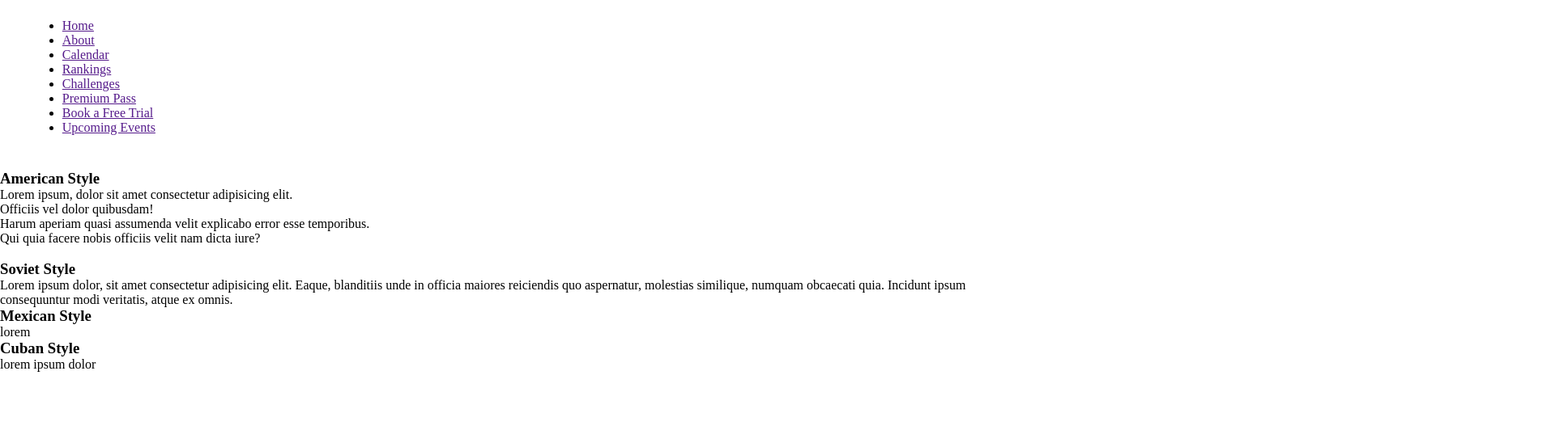
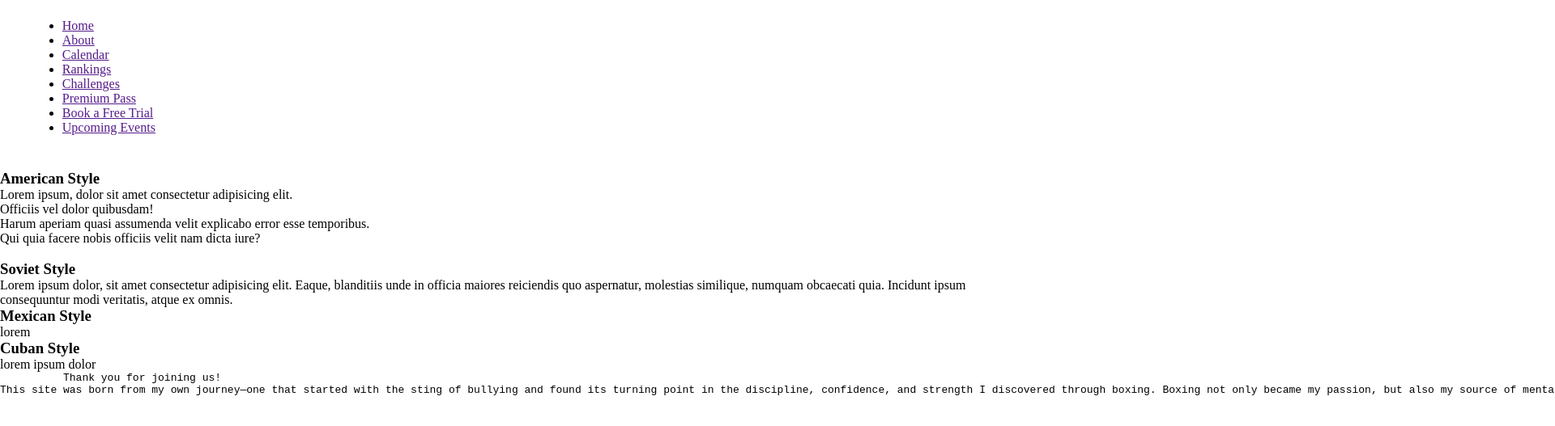
Before and after one commit to aiger2569/Workout_web, a plain HTML site: page index.html in a window 1280 px wide. Shown: the part 59-586 px from the top of the page at 81% size, 1920 px wide, since content can reach past the window. Drawn offline with Linux system fonts and the light colour scheme.

Commit message:
Update index.html

```diff
--- a/index.html
+++ b/index.html
@@ -50,13 +50,19 @@
              <h3>Cuban Style</h3>
              <p>lorem ipsum dolor</p>
          </section>
+     </div>
 
         <form action=""></form>
         <table>
             <item></item>
         </table>
 
-   </div>
+  <div>
+      <pre>
+          Thank you for joining us!
+This site was born from my own journey—one that started with the sting of bullying and found its turning point in the discipline, confidence, and strength I discovered through boxing. Boxing not only became my passion, but also my source of mental peace and self-growth. When I began, I struggled with the confusion of where to start, the lack of reliable equipment knowledge, improper training guidance, and the mystery of diet, weight maintenance, and cutting. I faced overpriced courses, scarce coaches, and limited gym access. I built this platform to make boxing knowledge accessible, affordable, and clear for everyone—so no one has to face the same hurdles alone. Your login today is more than just signing in; it’s joining a community built on resilience, passion, and the will to fight for better.
+      </pre>
+  </div>
 </body>
 
 
```
